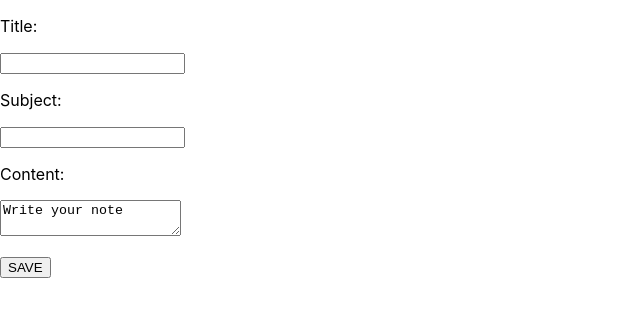
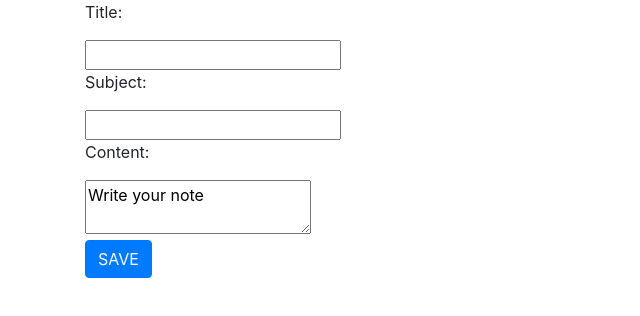
Before and after one commit to LeaDalibard/react-notebook, a React (Create React App) app: page / in a window 1280 px wide. Shown: the top 316 px of the page, without its empty margins (0-640 px from the left). Built offline with nearby package versions, Linux system fonts and the light colour scheme.

Commit message:
Adding bootstrap

```diff
--- a/package.json
+++ b/package.json
@@ -6,6 +6,7 @@
     "@testing-library/jest-dom": "^5.11.6",
     "@testing-library/react": "^11.2.2",
     "@testing-library/user-event": "^12.6.0",
+    "bootstrap": "^4.5.3",
     "prop-types": "^15.7.2",
     "react": "^17.0.1",
     "react-dom": "^17.0.1",
--- a/src/Components/Form/Form.js
+++ b/src/Components/Form/Form.js
@@ -1,6 +1,7 @@
 import React, {Component} from 'react'
 import PropTypes from 'prop-types'
 
+import '../../../node_modules/bootstrap/dist/css/bootstrap.min.css';
 import './Form.css'
 
 
@@ -29,11 +30,13 @@ class Form extends Component {
                     type='text'
                     name='subject'
                 />
-                <label>
-                    <p>Content:</p>
-                    <textarea value={this.state.content}/>
-                </label>
-                <p><button type="button" className="submit">SAVE</button></p>
+
+                <p>Content:</p>
+                <textarea value={this.state.content}/>
+
+                <p>
+                    <button type="button" className="submit btn-primary btn">SAVE</button>
+                </p>
 
             </form>
         );
--- a/src/index.js
+++ b/src/index.js
@@ -3,11 +3,13 @@ import ReactDOM from 'react-dom';
 import './Containers/index.css';
 import App from './Containers/App';
 import Form from "./Components/Form";
-
+import '../node_modules/bootstrap/dist/css/bootstrap.min.css';
 
 ReactDOM.render(
   <React.StrictMode>
-    <Form />
+      <div className="container">
+          <Form />
+      </div>
   </React.StrictMode>,
   document.getElementById('root')
 );
```
Also changed, not shown: 2 other files (tests, documents, lock files or other folders).
